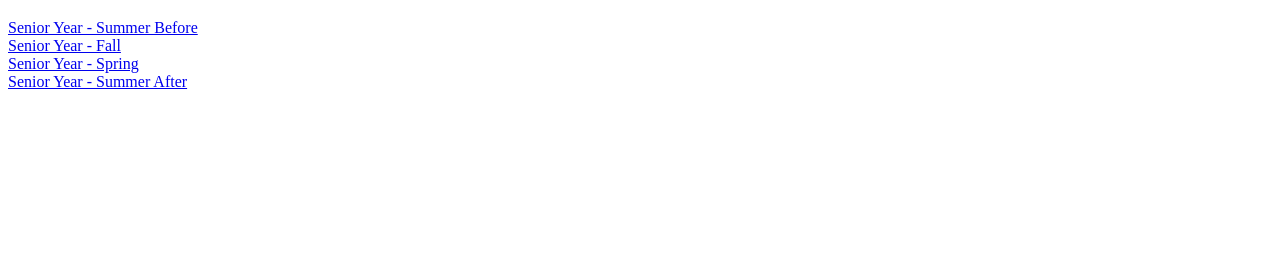
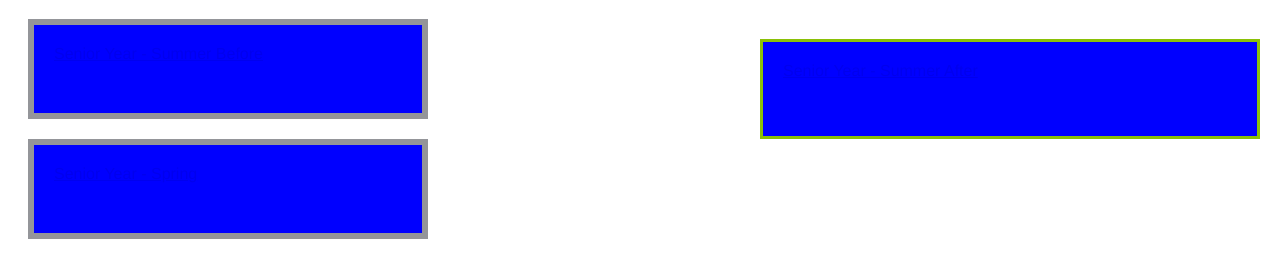
Before and after one commit to twilliams97/FinalProject, a plain HTML site: page Timeline.html in a window 1280 px wide. Shown: the part 61-338 px from the top of the page. Drawn offline with Linux system fonts and the light colour scheme.

Commit message:
Timeline work

```diff
--- a/BeginningTimeline.html
+++ b/Timeline.html
@@ -2,15 +2,19 @@
 <html>
   <head>
     <title>Timeline</title>
+    <link rel="stylesheet" type="text/css" href="mystyle.css">
+
   </head>
   <body>
-    <h1>Welcome to your timeline</h1>
+
+
+  <h1>Welcome to your timeline</h1>
 
       <div>
         <a href="SummerSeniorYear.html">Senior Year - Summer Before</a>
       </div>
 
-      <div>
+      <div class="absolute">
         <a href="SeniorFall.html">Senior Year - Fall</a>
       </div>
 
@@ -18,7 +22,7 @@
         <a href="SeniorSpring.html">Senior Year - Spring</a>
       </div>
 
-      <div>
+      <div class="absolute12">
       <a href="SeniorSummerAfter.html">Senior Year - Summer After</a>
       </div>
 
--- /dev/null
+++ b/mystyle.css
@@ -0,0 +1,34 @@
+div {
+    font-family: Helvetica, Arial, sans-serif;
+    box-sizing: border-box;
+    background: blue;
+    width: 500px;
+    margin: 20px auto;
+    padding: 50px;
+    border: solid blue 10px;
+    -webkit-box-sizing: border-box;
+    border: 6px solid #949599;
+    height: 100px;
+    margin: 20px;
+    padding: 20px;
+    width: 400px;
+}
+
+
+div.absolute {
+    position: absolute;
+    top: 80px;
+    right: 0;
+    width: 500px;
+    height: 100px;
+    border: 3px solid #8AC007;
+}
+
+div.absolute12 {
+    position: absolute;
+    top: 80px;
+    right: 0;
+    width: 500px;
+    height: 100px;
+    border: 3px solid #8AC007;
+}
--- /dev/null
+++ b/style.css
@@ -0,0 +1,34 @@
+div {
+    font-family: Helvetica, Arial, sans-serif;
+    box-sizing: border-box;
+    background: blue;
+    width: 500px;
+    margin: 20px auto;
+    padding: 50px;
+    border: solid blue 10px;
+    -webkit-box-sizing: border-box;
+    border: 6px solid #949599;
+    height: 100px;
+    margin: 20px;
+    padding: 20px;
+    width: 400px;
+}
+
+
+div.absolute {
+    position: absolute;
+    top: 80px;
+    right: 0;
+    width: 500px;
+    height: 100px;
+    border: 3px solid #8AC007;
+}
+
+div.absolute12 {
+    position: absolute;
+    top: 80px;
+    right: 0;
+    width: 500px;
+    height: 100px;
+    border: 3px solid #8AC007;
+}
```
Also changed, not shown: SeniorFall.html (+1 -1 lines), SeniorSpring.html (+1 -1 lines), SeniorSummerAfter.html (+1 -1 lines), 1 other file.
